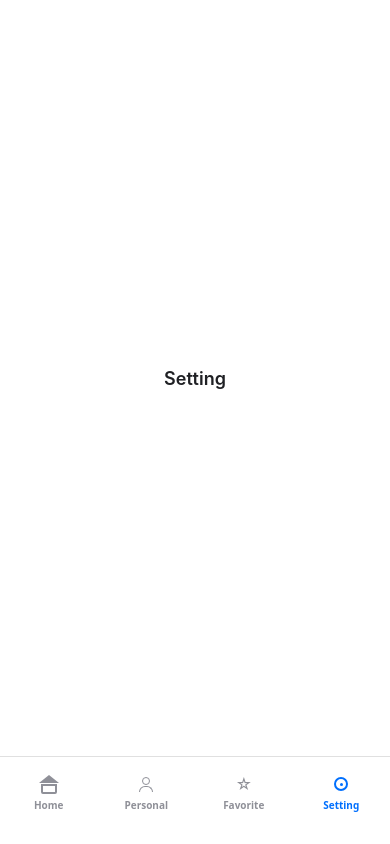
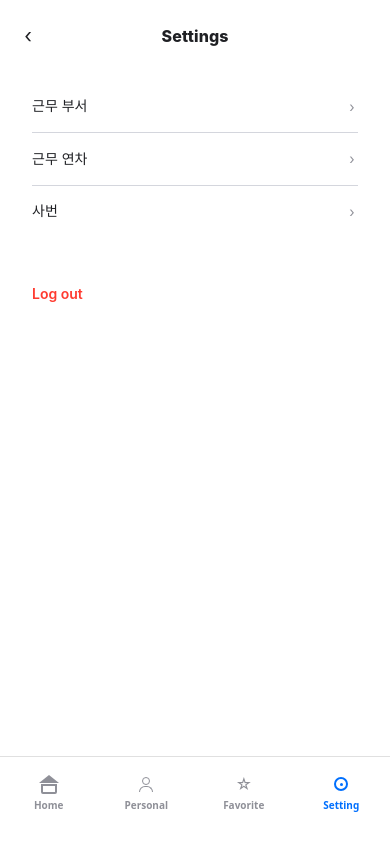
Before and after one commit to WOO-SU/TTokTTi, a React Native app in the folder frontend/mobile/: screen /Setting in a window 390 px wide. Built offline with nearby package versions, Linux system fonts and the light colour scheme.

Commit message:
prototype 초안 (ui수정전)

```diff
--- a/frontend/mobile/App.tsx
+++ b/frontend/mobile/App.tsx
@@ -8,6 +8,7 @@ import LoginScreen from './src/screens/LoginScreen';
 import SignUpScreen from './src/screens/SignUpScreen';
 import HomeScreen from './src/screens/HomeScreen';
 import StatusDetailScreen from './src/screens/StatusDetailScreen';
+import SettingsScreen from './src/screens/SettingsScreen';
 
 // ── Tab Icon Components ──
 
@@ -126,9 +127,6 @@ function PersonalScreen() {
 function FavoriteScreen() {
   return <PlaceholderScreen title="Favorite" />;
 }
-function SettingScreen() {
-  return <PlaceholderScreen title="Setting" />;
-}
 
 // ── Navigation ──
 
@@ -184,7 +182,7 @@ function MainTabs() {
       />
       <Tab.Screen
         name="Setting"
-        component={SettingScreen}
+        component={SettingsScreen}
         options={{
           tabBarIcon: ({color}) => <SettingIcon color={color} />,
         }}
--- a/frontend/mobile/src/screens/HomeScreen.tsx
+++ b/frontend/mobile/src/screens/HomeScreen.tsx
@@ -230,7 +230,7 @@ function WeatherButton() {
     <View style={styles.weatherFrame}>
       <TouchableOpacity style={styles.weatherButton}>
         <SparkleIcon />
-        <Text style={styles.weatherButtonText}>그날의 근무장 환경</Text>
+        <Text style={styles.weatherButtonText}>오늘의 근무장 환경</Text>
       </TouchableOpacity>
     </View>
   );
@@ -343,12 +343,22 @@ export default function HomeScreen() {
         showsVerticalScrollIndicator={false}>
 
         {/* Banner - 컨디션 카드 (터치 시 상태 자세히보기로 이동) */}
-        <TouchableOpacity
-          style={styles.sectionPadding}
-          activeOpacity={0.8}
-          onPress={() => navigation.navigate('StatusDetail')}>
-          <BannerCard mascot={mascotHappy} label="컨디션 최고!" score={94} />
-        </TouchableOpacity>
+        <View style={styles.sectionPadding}>
+          <TouchableOpacity
+            activeOpacity={0.8}
+            onPress={() => navigation.navigate('StatusDetail')}>
+            <BannerCard mascot={mascotHappy} label="컨디션 최고!" score={94} />
+          </TouchableOpacity>
+
+          {/* 추가된 상세 점수 텍스트 섹션 */}
+          <View style={styles.scoreDetailContainer}>
+            <Text style={styles.scoreDetailTitle}>종합 건강 점수 상세</Text>
+            <Text style={styles.scoreDetailText}>
+              평상시보다 <Text style={{fontWeight: 'bold', color: '#FF6B6B'}}>6점</Text> 올랐어요!{"\n"}
+              충분한 휴식이 컨디션에 좋은 영향을 주었습니다.
+            </Text>
+          </View>
+        </View>
 
         {/* Weather Button */}
         <WeatherButton />
@@ -627,4 +637,31 @@ const styles = StyleSheet.create({
   calendarDayTextSelected: {
     color: COLORS.white,
   },
+
+  scoreDetailContainer: {
+    backgroundColor: '#FFFFFF', // 흰색 배경
+    marginTop: 12,              // 배너 카드와의 간격
+    padding: 16,
+    borderRadius: 16,           // 카드의 둥근 모서리와 일치
+    borderWidth: 1,
+    borderColor: '#F0F0F0',     // 아주 연한 테두리
+    // 그림자 효과 (필요 시)
+    shadowColor: '#000',
+    shadowOffset: { width: 0, height: 2 },
+    shadowOpacity: 0.05,
+    shadowRadius: 4,
+    elevation: 2,
+  },
+  scoreDetailTitle: {
+    fontSize: 16,
+    fontWeight: 'bold',
+    color: '#333333',
+    marginBottom: 6,
+  },
+  scoreDetailText: {
+    fontSize: 14,
+    lineHeight: 20,
+    color: '#666666',
+  },
+
 });
--- /dev/null
+++ b/frontend/mobile/src/screens/SettingsScreen.tsx
@@ -0,0 +1,338 @@
+import React, {useState} from 'react';
+import {
+  View,
+  Text,
+  StyleSheet,
+  TouchableOpacity,
+  ScrollView,
+  Modal,
+} from 'react-native';
+import {SafeAreaView} from 'react-native-safe-area-context';
+import {useNavigation} from '@react-navigation/native';
+import type {NativeStackNavigationProp} from '@react-navigation/native-stack';
+
+// ── Colors (Figma Design System) ──
+const COLORS = {
+  primary: '#006FFD',
+  white: '#FFFFFF',
+  darkest: '#1F2024',
+  darkLight: '#71727A',
+  divider: '#D4D6DD',
+  chevron: '#8F9098',
+  overlay: '#1F2024',
+};
+
+// ── Icons ──
+
+function ChevronRightIcon() {
+  return (
+    <View style={{width: 12, height: 12, justifyContent: 'center', alignItems: 'center'}}>
+      <Text style={{fontSize: 14, color: COLORS.chevron}}>›</Text>
+    </View>
+  );
+}
+
+function BackIcon() {
+  return (
+    <View style={{width: 24, height: 24, justifyContent: 'center', alignItems: 'center'}}>
+      <Text style={{fontSize: 20, color: COLORS.darkest}}>‹</Text>
+    </View>
+  );
+}
+
+// ── Settings List Item Component ──
+
+interface ListItemProps {
+  title: string;
+  onPress?: () => void;
+  showDivider?: boolean;
+}
+
+function ListItem({title, onPress, showDivider = true}: ListItemProps) {
+  return (
+    <>
+      <TouchableOpacity style={styles.listItem} onPress={onPress} activeOpacity={0.7}>
+        <Text style={styles.listItemTitle}>{title}</Text>
+        <ChevronRightIcon />
+      </TouchableOpacity>
+      {showDivider && <View style={styles.divider} />}
+    </>
+  );
+}
+
+// ── Logout Dialog Component ──
+
+interface LogoutDialogProps {
+  visible: boolean;
+  onCancel: () => void;
+  onLogout: () => void;
+}
+
+function LogoutDialog({visible, onCancel, onLogout}: LogoutDialogProps) {
+  return (
+    <Modal
+      visible={visible}
+      transparent
+      animationType="fade"
+      statusBarTranslucent
+      onRequestClose={onCancel}>
+      {/* Overlay */}
+      <View style={styles.overlay}>
+        {/* Dialog */}
+        <View style={styles.dialog}>
+          {/* Content */}
+          <View style={styles.dialogContent}>
+            <Text style={styles.dialogTitle}>Log out</Text>
+            <Text style={styles.dialogDescription}>
+              Are you sure you want to log out? You'll need to login again to use the app.
+            </Text>
+          </View>
+
+          {/* Actions */}
+          <View style={styles.dialogActions}>
+            <TouchableOpacity
+              style={styles.buttonSecondary}
+              onPress={onCancel}
+              activeOpacity={0.7}>
+              <Text style={styles.buttonSecondaryText}>Cancel</Text>
+            </TouchableOpacity>
+            <TouchableOpacity
+              style={styles.buttonPrimary}
+              onPress={onLogout}
+              activeOpacity={0.7}>
+              <Text style={styles.buttonPrimaryText}>Log out</Text>
+            </TouchableOpacity>
+          </View>
+        </View>
+      </View>
+    </Modal>
+  );
+}
+
+// ── Settings Screen ──
+
+export default function SettingsScreen() {
+  const navigation = useNavigation<NativeStackNavigationProp<any>>();
+  const [logoutModalVisible, setLogoutModalVisible] = useState(false);
+
+  const handleLogout = () => {
+    setLogoutModalVisible(false);
+    // Navigate to Login screen after logout
+    navigation.reset({
+      index: 0,
+      routes: [{name: 'Login'}],
+    });
+  };
+
+  const settingsItems = [
+    {id: '1', title: '근무 부서'},
+    {id: '2', title: '근무 연차'},
+    {id: '3', title: '사번'},
+  ];
+
+  return (
+    <SafeAreaView style={styles.container} edges={['top']}>
+      {/* Header */}
+      <View style={styles.header}>
+        <TouchableOpacity onPress={() => navigation.goBack()} style={styles.backButton}>
+          <BackIcon />
+        </TouchableOpacity>
+        <Text style={styles.headerTitle}>Settings</Text>
+        <View style={styles.headerSpacer} />
+      </View>
+
+      <ScrollView style={styles.scrollView} showsVerticalScrollIndicator={false}>
+        {/* Settings List */}
+        <View style={styles.settingsSection}>
+          {settingsItems.map((item, index) => (
+            <ListItem
+              key={item.id}
+              title={item.title}
+              showDivider={index < settingsItems.length - 1}
+              onPress={() => {
+                // Handle navigation to detail screens if needed
+              }}
+            />
+          ))}
+        </View>
+
+        {/* Logout Button */}
+        <View style={styles.logoutSection}>
+          <TouchableOpacity
+            style={styles.logoutButton}
+            onPress={() => setLogoutModalVisible(true)}
+            activeOpacity={0.7}>
+            <Text style={styles.logoutButtonText}>Log out</Text>
+          </TouchableOpacity>
+        </View>
+      </ScrollView>
+
+      {/* Logout Dialog */}
+      <LogoutDialog
+        visible={logoutModalVisible}
+        onCancel={() => setLogoutModalVisible(false)}
+        onLogout={handleLogout}
+      />
+    </SafeAreaView>
+  );
+}
+
+// ── Styles ──
+
+const styles = StyleSheet.create({
+  container: {
+    flex: 1,
+    backgroundColor: COLORS.white,
+  },
+
+  // Header
+  header: {
+    flexDirection: 'row',
+    alignItems: 'center',
+    justifyContent: 'space-between',
+    paddingHorizontal: 16,
+    paddingVertical: 16,
+    backgroundColor: COLORS.white,
+  },
+  backButton: {
+    width: 40,
+    height: 40,
+    justifyContent: 'center',
+    alignItems: 'flex-start',
+  },
+  headerTitle: {
+    fontSize: 16,
+    fontWeight: '800',
+    color: COLORS.darkest,
+    fontFamily: 'Inter',
+    letterSpacing: 0.08,
+  },
+  headerSpacer: {
+    width: 40,
+  },
+
+  // Scroll View
+  scrollView: {
+    flex: 1,
+  },
+
+  // Settings Section
+  settingsSection: {
+    paddingHorizontal: 16,
+    marginTop: 8,
+  },
+
+  // List Item
+  listItem: {
+    flexDirection: 'row',
+    alignItems: 'center',
+    justifyContent: 'space-between',
+    paddingVertical: 16,
+    paddingHorizontal: 16,
+  },
+  listItemTitle: {
+    fontSize: 14,
+    fontWeight: '400',
+    color: COLORS.darkest,
+    fontFamily: 'Inter',
+    lineHeight: 20,
+  },
+
+  // Divider
+  divider: {
+    height: 0.5,
+    backgroundColor: COLORS.divider,
+    marginHorizontal: 16,
+  },
+
+  // Logout Section
+  logoutSection: {
+    paddingHorizontal: 16,
+    marginTop: 32,
+  },
+  logoutButton: {
+    paddingVertical: 16,
+    paddingHorizontal: 16,
+  },
+  logoutButtonText: {
+    fontSize: 14,
+    fontWeight: '600',
+    color: '#FF3B30',
+    fontFamily: 'Inter',
+  },
+
+  // Overlay
+  overlay: {
+    flex: 1,
+    backgroundColor: 'rgba(31, 32, 36, 0.85)',
+    justifyContent: 'center',
+    alignItems: 'center',
+  },
+
+  // Dialog
+  dialog: {
+    width: 300,
+    backgroundColor: COLORS.white,
+    borderRadius: 16,
+    padding: 16,
+  },
+  dialogContent: {
+    paddingHorizontal: 8,
+    paddingVertical: 8,
+    alignItems: 'center',
+  },
+  dialogTitle: {
+    fontSize: 16,
+    fontWeight: '800',
+    color: COLORS.darkest,
+    fontFamily: 'Inter',
+    letterSpacing: 0.08,
+    textAlign: 'center',
+    marginBottom: 8,
+  },
+  dialogDescription: {
+    fontSize: 12,
+    fontWeight: '400',
+    color: COLORS.darkLight,
+    fontFamily: 'Inter',
+    lineHeight: 16,
+    letterSpacing: 0.12,
+    textAlign: 'center',
+  },
+
+  // Dialog Actions
+  dialogActions: {
+    flexDirection: 'row',
+    marginTop: 20,
+    gap: 8,
+  },
+  buttonSecondary: {
+    flex: 1,
+    height: 40,
+    borderRadius: 12,
+    borderWidth: 1.5,
+    borderColor: COLORS.primary,
+    justifyContent: 'center',
+    alignItems: 'center',
+  },
+  buttonSecondaryText: {
+    fontSize: 12,
+    fontWeight: '600',
+    color: COLORS.primary,
+    fontFamily: 'Inter',
+  },
+  buttonPrimary: {
+    flex: 1,
+    height: 40,
+    borderRadius: 12,
+    backgroundColor: COLORS.primary,
+    justifyContent: 'center',
+    alignItems: 'center',
+  },
+  buttonPrimaryText: {
+    fontSize: 12,
+    fontWeight: '600',
+    color: COLORS.white,
+    fontFamily: 'Inter',
+  },
+});
--- a/frontend/mobile/src/screens/StatusDetailScreen.tsx
+++ b/frontend/mobile/src/screens/StatusDetailScreen.tsx
@@ -1,4 +1,4 @@
-import React, {useState} from 'react';
+import React from 'react';
 import {
   View,
   Text,
@@ -28,9 +28,6 @@ const C = {
   black: '#000000',
 };
 
-// ── Tab Data ──
-const TABS = ['심박수', 'HRV', 'VO2', '걸음수'];
-
 // ── Chart Data Points (normalized 0-1 for 90-180 range) ──
 const CHART_DATA = [
   0.0, 0.05, 0.15, 0.35, 0.45, 0.42, 0.38, 0.33,
@@ -40,29 +37,6 @@ const CHART_DATA = [
 ];
 
 // ── Components ──
-
-function TabBar({
-  selected,
-  onSelect,
-}: {
-  selected: number;
-  onSelect: (i: number) => void;
-}) {
-  return (
-    <View style={styles.tabBar}>
-      {TABS.map((tab, i) => (
-        <TouchableOpacity
-          key={tab}
-          style={[styles.tab, i === selected && styles.tabSelected]}
-          onPress={() => onSelect(i)}>
-          <Text style={[styles.tabText, i === selected && styles.tabTextSelected]}>
-            {tab}
-          </Text>
-        </TouchableOpacity>
-      ))}
-    </View>
-  );
-}
 
 function ChartLine() {
   const chartWidth = SCREEN_WIDTH - 24 - 24 - 50; // container padding + y-axis space
@@ -252,11 +226,24 @@ type Props = {
   navigation: NativeStackNavigationProp<any>;
 };
 
+function BackIcon() {
+  return (
+    <View style={{width: 24, height: 24, justifyContent: 'center', alignItems: 'center'}}>
+      <Text style={{fontSize: 20, color: C.darkText}}>{'‹'}</Text>
+    </View>
+  );
+}
+
 export default function StatusDetailScreen({navigation}: Props) {
-  const [selectedTab, setSelectedTab] = useState(0);
-
   return (
     <SafeAreaView style={styles.container} edges={['top']}>
+      {/* Header with Back Button */}
+      <View style={styles.header}>
+        <TouchableOpacity onPress={() => navigation.goBack()} style={styles.backButton}>
+          <BackIcon />
+        </TouchableOpacity>
+      </View>
+
       <ScrollView
         style={styles.scrollView}
         contentContainerStyle={styles.scrollContent}
@@ -264,7 +251,7 @@ export default function StatusDetailScreen({navigation}: Props) {
 
         {/* Chart Section (blue background) */}
         <View style={styles.chartSection}>
-          <TabBar selected={selectedTab} onSelect={setSelectedTab} />
+          <Text style={styles.sectionTitle}>위험도 경향</Text>
           <Chart />
         </View>
 
@@ -286,17 +273,17 @@ export default function StatusDetailScreen({navigation}: Props) {
 
           {/* Description */}
           <Text style={styles.descriptionText}>
-            체력적으로 힘든 하루였어요. 충분히 휴식을 취하면 될 것입니다.
+            주의가 필요합니다
           </Text>
 
           {/* Blood Pressure Section */}
           <View style={styles.bpSection}>
-            <Text style={styles.bpTitle}>혈압</Text>
+            <Text style={styles.bpTitle}>상세분석</Text>
             <View style={styles.bpStatusContainer}>
               <Text style={styles.bpStatusText}>
-                현재 상태: 🟡 주의
+                심장 변이도(HRV)가 낮아 스트레스 지수가 높습니다.
               </Text>
-              <Text style={styles.bpStatusText}>최근 2시간 위험지속</Text>
+              <Text style={styles.bpStatusText}>가벼운 휴식을 권장 합니다</Text>
             </View>
           </View>
 
@@ -325,15 +312,35 @@ const styles = StyleSheet.create({
     flexGrow: 1,
   },
 
+  // Header
+  header: {
+    flexDirection: 'row',
+    alignItems: 'center',
+    paddingHorizontal: 16,
+    paddingVertical: 12,
+    backgroundColor: C.lightBlue,
+  },
+  backButton: {
+    padding: 4,
+  },
+
   // Chart Section
   chartSection: {
     backgroundColor: C.lightBlue,
     paddingHorizontal: 12,
-    paddingTop: 16,
+    paddingTop: 8,
     paddingBottom: 0,
   },
+  sectionTitle: {
+    fontSize: 18,
+    fontWeight: '700',
+    color: C.darkText,
+    fontFamily: 'Inter',
+    marginBottom: 16,
+    paddingHorizontal: 4,
+  },
 
-  // Tab Bar
+  // Tab Bar (unused but kept for reference)
   tabBar: {
     flexDirection: 'row',
     backgroundColor: C.white,
```
